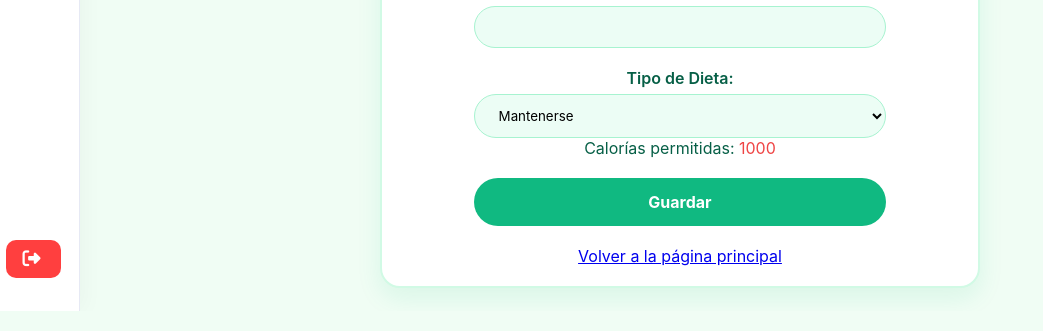
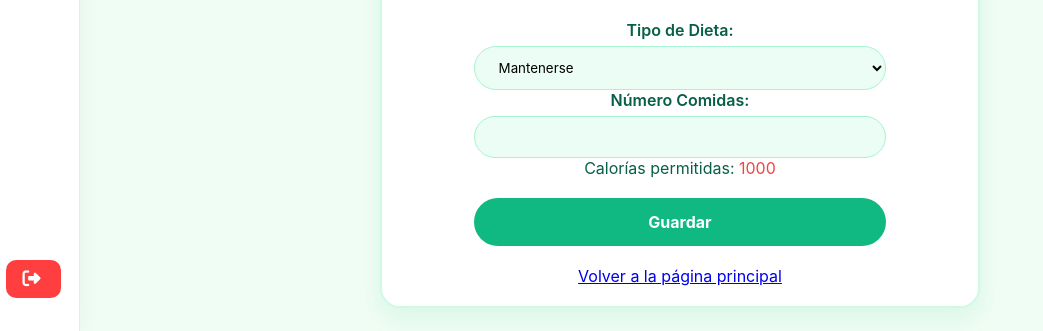
Before and after one commit to nataliagamezbarea/Nutriboom, a Flask app: template templates/datos_personales.html in a window 1280 px wide. Shown: the part 520-851 px from the top of the page, without its empty margins (0-1043 px from the left). Run offline with Flask 3, Linux system fonts and the light colour scheme; the template is opened without the code that fills it, so the values that code supplies are empty; some libraries are stand-ins or nearby versions.

Commit message:
Añadir campo para número de comidas en el formulario de datos personales y actualizar la lógica para gestionar este nuevo dato.

```diff
--- a/routes/datos_personales.py
+++ b/routes/datos_personales.py
@@ -16,7 +16,7 @@ def datos_personales():
         tipo_dieta = request.form.get("tipo_dieta", "Mantenerse")
         calorias_base = float(request.form.get("calorias_base", 0))
         calorias_permitidas = float(request.form.get("calorias_permitidas", 0))
-
+        numero_Comidas = int(request.form.get("numero_Comidas", 1))
         datos = Datos_personales.query.filter_by(id_usuario=user_id).first()
 
         if not datos:
@@ -28,7 +28,8 @@ def datos_personales():
                 nivel_actividad=nivel_actividad,
                 tipo_dieta=tipo_dieta,
                 calorias_base=calorias_base,
-                calorias_permitidas=calorias_permitidas
+                calorias_permitidas=calorias_permitidas ,
+                numero_Comidas = numero_Comidas
             )
             db.session.add(nuevo_dato)
         else:
@@ -39,6 +40,7 @@ def datos_personales():
             datos.tipo_dieta = tipo_dieta
             datos.calorias_base = calorias_base
             datos.calorias_permitidas = calorias_permitidas
+            datos.numero_Comidas = numero_Comidas
 
         db.session.commit()
 
--- a/templates/datos_personales.html
+++ b/templates/datos_personales.html
@@ -42,7 +42,7 @@
 
       <div>
           <label for="calorias_base">Calorías base:</label>
-          <input type="number" step="1" name="calorias_base" id="calorias_base" value="{{ datos.calorias_base if datos else '' }}" required>
+          {{datos.calorias_base}}
       </div>
 
       <div>
@@ -54,7 +54,8 @@
               <option value="Bajar" {% if datos and datos.tipo_dieta == 'Bajar' %}selected{% endif %}>Bajar de peso</option>
               <option value="Subir" {% if datos and datos.tipo_dieta == 'Subir' %}selected{% endif %}>Subir de peso</option>
           </select>
-
+          <label for="numero_Comidas">Número Comidas:</label>
+          <input type="number" min="1" max="5" required step="1" id="numero_Comidas" name="numero_Comidas">
           <p>Calorías permitidas: <span id="calorias">{{ datos.calorias_permitidas if datos else '1000' }}</span></p>
 
           <script>
```
